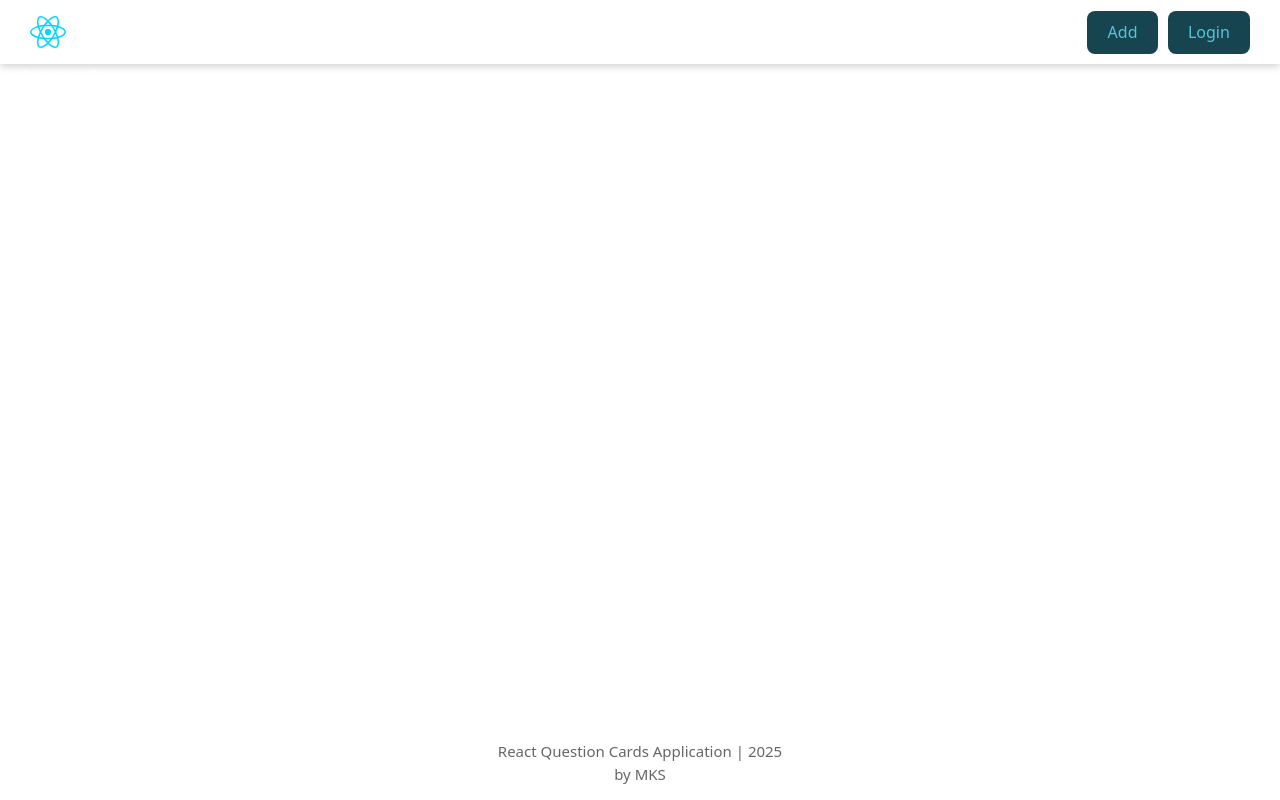
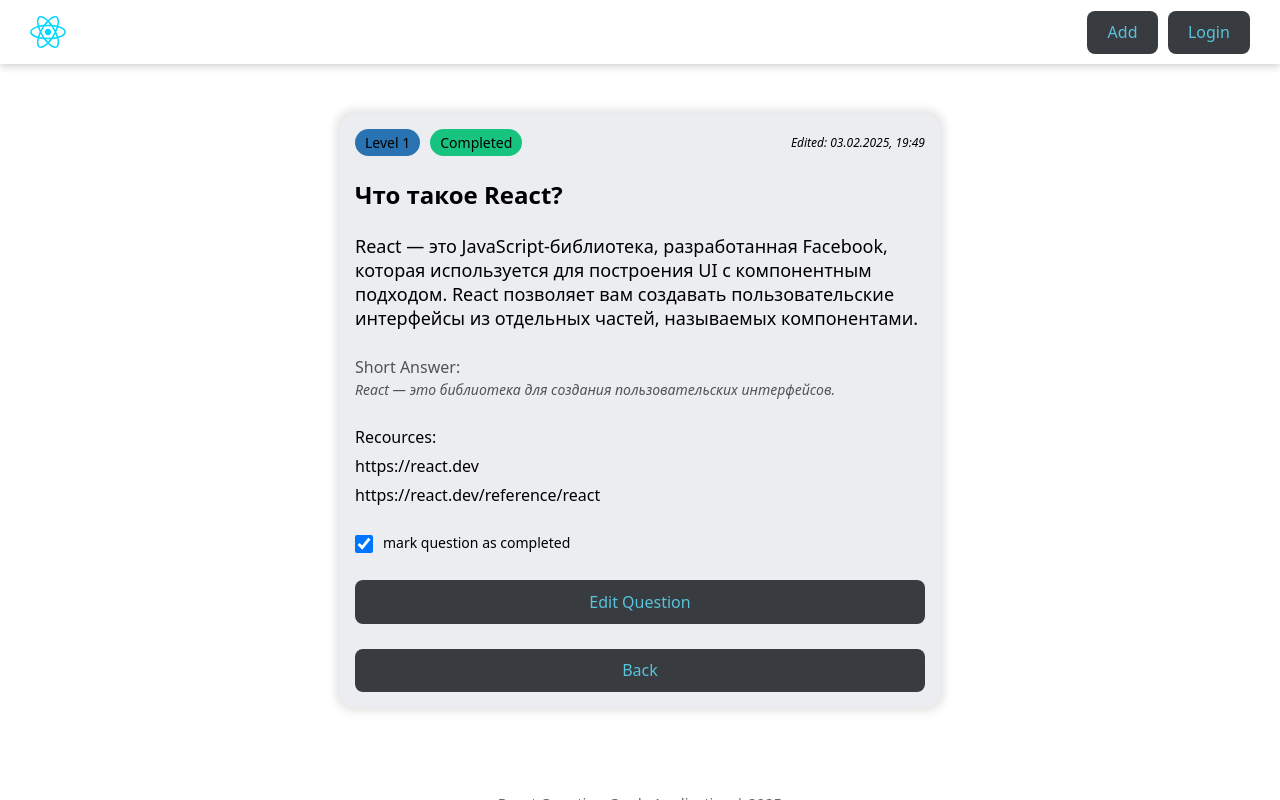
Before and after one commit to Murat1703/react-questions, a React (Vite) app: page /question/1 in a window 1280 px wide. Built offline with nearby package versions, Linux system fonts and the light colour scheme; data requests are answered from the project's data file.

Commit message:
question page

```diff
--- a/db.json
+++ b/db.json
@@ -22,7 +22,7 @@
         "https://react.dev/learn/writing-markup-with-jsx"
       ],
       "level": 2,
-      "completed": false,
+      "completed": true,
       "editDate": "03.02.2025, 20:25"
     },
     {
--- a/src/App.jsx
+++ b/src/App.jsx
@@ -2,6 +2,8 @@
 import {MainLayout} from './components/MainLayout'
 import { HomePage } from './pages/homepage'
 import { NotFound } from './pages/notFound'
+import { QuestionPage } from './pages/questionPage'
+
 
 function App() {
 
@@ -17,7 +19,7 @@
           <Route path='/' element ={<HomePage/>} />
           <Route path='/forbidden' element ={<div>forbidden</div>} />
           <Route path='/addquestion' element ={<div>addquestion</div>} />
-          <Route path='/question/:id' element ={<div>QuestionPage</div>} />
+          <Route path='/question/:id' element ={<QuestionPage />} />
           <Route path='*' element ={<NotFound />} />
         </Route>
       </Routes>
--- a/src/components/Loader/Loader.jsx
+++ b/src/components/Loader/Loader.jsx
@@ -8,3 +8,9 @@
         </div>
     )
 }
+
+export function SmallLoader(){
+    return(
+        <span className={cls.smallLoader}></span>
+    )
+}
--- a/src/components/Loader/Loader.module.css
+++ b/src/components/Loader/Loader.module.css
@@ -38,3 +38,23 @@
   background-color: rgba(0,0,0,.4);
   z-index: 10;
 }
+
+
+.smallLoader{
+  width: 20px;
+  height: 20px;
+  border: 3px solid #FFF;
+  border-bottom-color: transparent;
+  border-radius: 50%;
+  display: inline-block;
+  box-sizing: border-box;
+  animation: rotation 1s linear infinite;
+}
+@keyframes rotation {
+  0% {
+      transform: rotate(0deg);
+  }
+  100% {
+      transform: rotate(360deg);
+  }
+  }
--- a/src/components/Loader/index.jsx
+++ b/src/components/Loader/index.jsx
@@ -1 +1 @@
-export {Loader} from './Loader'
+export {Loader, SmallLoader} from './Loader'
--- a/src/index.css
+++ b/src/index.css
@@ -51,7 +51,7 @@
     --main-bg-color: #fff;
     --text-color:#000;
 
-    --btn-bg-color: #16444f;
+    --btn-bg-color: #383b3f;
     --btn-text-color: #57C4DC;
     --card-bg-color: #ebedf0;
   }
@@ -60,7 +60,7 @@
   :root {
     --main-bg-color: #23272F;
     --text-color:#fff;
-    --btn-bg-color: #383b3f;
+    --btn-bg-color: #16444f;
     --btn-text-color: #fff;
     --card-bg-color: #343a46;
   }
--- /dev/null
+++ b/src/pages/questionPage/QuestionPage.jsx
@@ -0,0 +1,106 @@
+import cls from './QuestionPage.module.css'
+import { useNavigate, useParams } from 'react-router-dom';
+import { Button } from '../../components/Button';
+import { Badge } from '../../components/Badge';
+import { useEffect, useId, useState } from 'react';
+import { useFetch } from '../../hooks/useFetch';
+import { API_URL } from '../../constants';
+import { Loader, SmallLoader } from '../../components/Loader';
+
+export const QuestionPage = ()=> {
+    const checkboxID = useId();
+    const navigate = useNavigate();
+    const [isChecked, setIsChecked] = useState(false);
+    const {id} = useParams();
+    const [card, setCard] = useState(null);
+
+    const levelVariant = ()=> (card.level === 1? "primary" : card.level === 2 ?"warning" : "alert");
+    const completedVariant =()=> (card.completed?"success": "primary");
+
+
+
+
+    const [fetchCard, isCardLoading] = useFetch(async (url)=>{
+        const response = await fetch(`${API_URL}/react/${id}`);
+        const data = await response.json();
+        setCard(data);
+    })
+
+    const [updateCard, isCardUpdating] = useFetch(async (isChecked)=>{
+        const response = await fetch(`${API_URL}/react/${card.id}`,{
+            method: "PATCH",
+            body: JSON.stringify({completed: isChecked})
+        });
+        const data = await response.json();
+        setCard(data);
+    })
+
+
+
+
+
+    useEffect (()=> {
+       fetchCard()
+    }, [])
+
+    useEffect (()=> {
+        card !== null && setIsChecked(card.completed)
+     }, [card])
+
+
+     const onCheckboxChangeHandler = () => {
+        setIsChecked(!isChecked);
+        updateCard(!isChecked)
+    }
+    return (
+        <>
+
+            {isCardLoading && <Loader/>}
+            {
+                card!=null && (
+                    <div className={cls.container}>
+                        <div className={cls.cardLabels}>
+                            <Badge variant={levelVariant()}>Level {card.level}</Badge>
+                            <Badge variant={completedVariant()}>{card.completed?"Completed":"Not Completed"}</Badge>
+                            {card.editDate && <p className={cls.editDate}>Edited: {card.editDate}</p>}
+                        </div>
+                        <h5 className={cls.cardTitle}>{card.question}</h5>
+                        <p className={cls.cardDescription}>{card.description}</p>
+                        <div className={cls.cardAnswers}>
+                            <span>Short Answer: </span>
+                            <p className={cls.cardAnswer}>{card.answer}</p>
+                        </div>
+
+                        <ul className={cls.cardLinks}>
+                            Recources: {
+                                card.resources.map((link, index) => {
+                                    return (
+                                        <li key={index}>
+                                            <a href={link.trim()} target='_blank' rel='norefferer'>{link}</a>
+                                        </li>
+                                    )
+                                })
+                            }
+                        </ul>
+
+                        <label htmlFor="" className={cls.cardCheckBox}>
+                            <input
+                                type="checkbox"
+                                id={checkboxID}
+                                className={cls.checkbox}
+                                checked={isChecked}
+                                onChange={onCheckboxChangeHandler}
+                                disabled={false}
+                            />
+                            <span>mark question as completed</span>
+                            {isCardUpdating && <SmallLoader/>}
+                        </label>
+                        <Button onClick={()=>navigate(`/editquestion/${card.id}`)} isDisabled={isCardUpdating}>Edit Question</Button>
+                        <Button onClick={()=>navigate(`/`)} isDisabled={isCardUpdating}>Back</Button>
+                    </div>
+                )
+            }
+        </>
+
+    )
+}
--- /dev/null
+++ b/src/pages/questionPage/QuestionPage.module.css
@@ -0,0 +1,87 @@
+.container{
+    width: 100%;
+    max-width: 600px;
+    height: max-content;
+    margin: 50px auto;
+    border-radius: 15px;
+    background-color: var(--card-bg-color);
+    color: var(--text-color);
+    padding: 15px;;
+    box-shadow: 0 0 8px 5px rgba(0,0,0,.1);
+    display: flex;
+    flex-direction: column;
+    align-items: flex-start;
+    justify-content: flex-start;
+    gap: 25px;
+
+    button{
+        width: 100%;
+    }
+}
+
+.cardLabels{
+    display: flex;
+    justify-content: flex-start;
+    flex-wrap: wrap-reverse;
+    width: 100%;
+    gap: 10px;
+    align-items: center;
+}
+
+.editDate{
+    margin-left: auto;
+    font-size: 12px;
+    font-style: italic;
+}
+
+.cardTitle{
+    font-size: 24px;
+    line-height: 28px;
+}
+
+.cardAnswers{
+    margin-top: auto;
+    opacity: .65;
+}
+
+.cardDescription{
+    font-size: 18px;
+    line-height: 24px;
+}
+
+.cardAnswer{
+    font-size: 14px;
+    font-style: italic;
+    text-align: justify;
+}
+
+.cardLinks{
+    display: flex;
+    flex-direction: column;
+    justify-content: flex-start;
+    align-items: flex-start;
+    gap: 5px;
+
+    li{
+        list-style: none;
+        /* margin-left: 15px; */
+    }
+}
+
+.cardCheckBox{
+    display: flex;
+    justify-content: center;
+    align-items: center;
+    gap: 10px;
+
+    span{
+        font-size: 14px;
+        padding-bottom: 2px;
+    }
+}
+
+.checkbox{
+    width: 18px;
+    height: 18px;
+    accent-color: #169c47f;
+}
--- /dev/null
+++ b/src/pages/questionPage/index.jsx
@@ -0,0 +1 @@
+export {QuestionPage}  from './QuestionPage'
```
